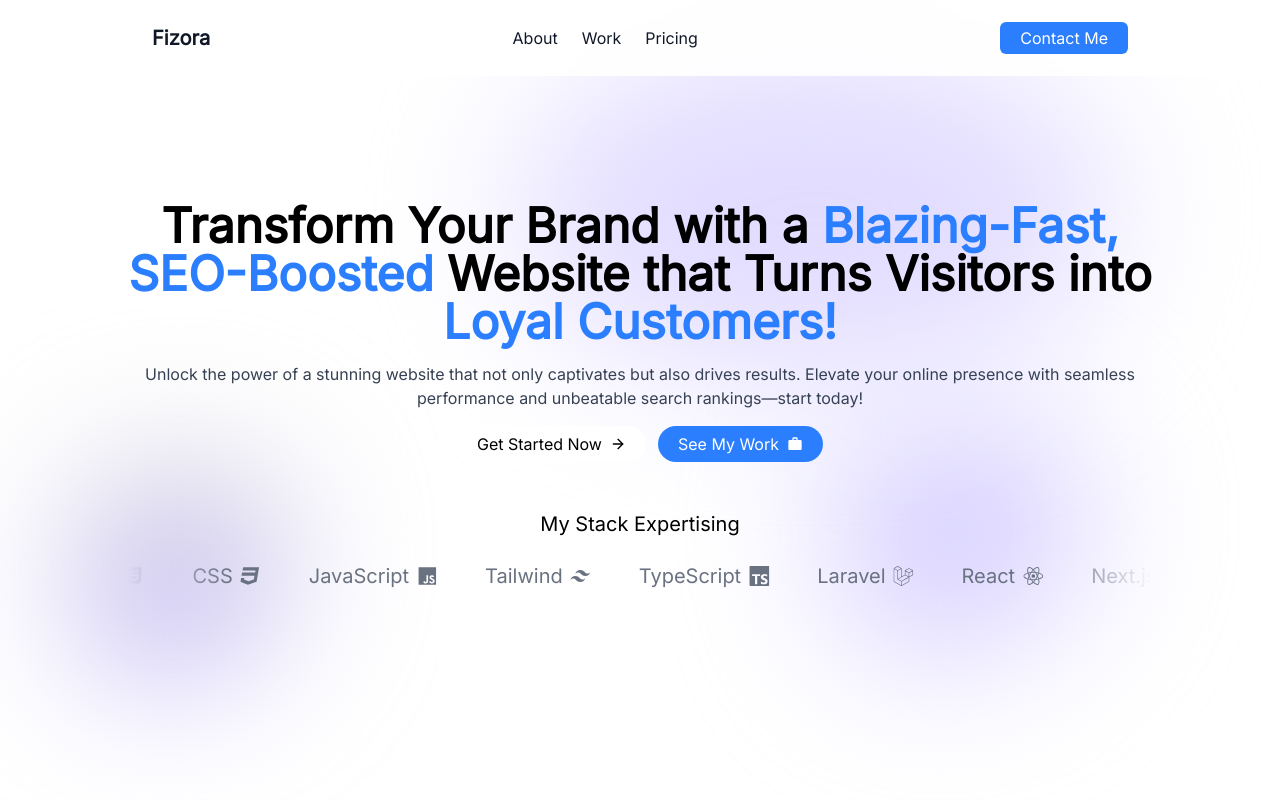
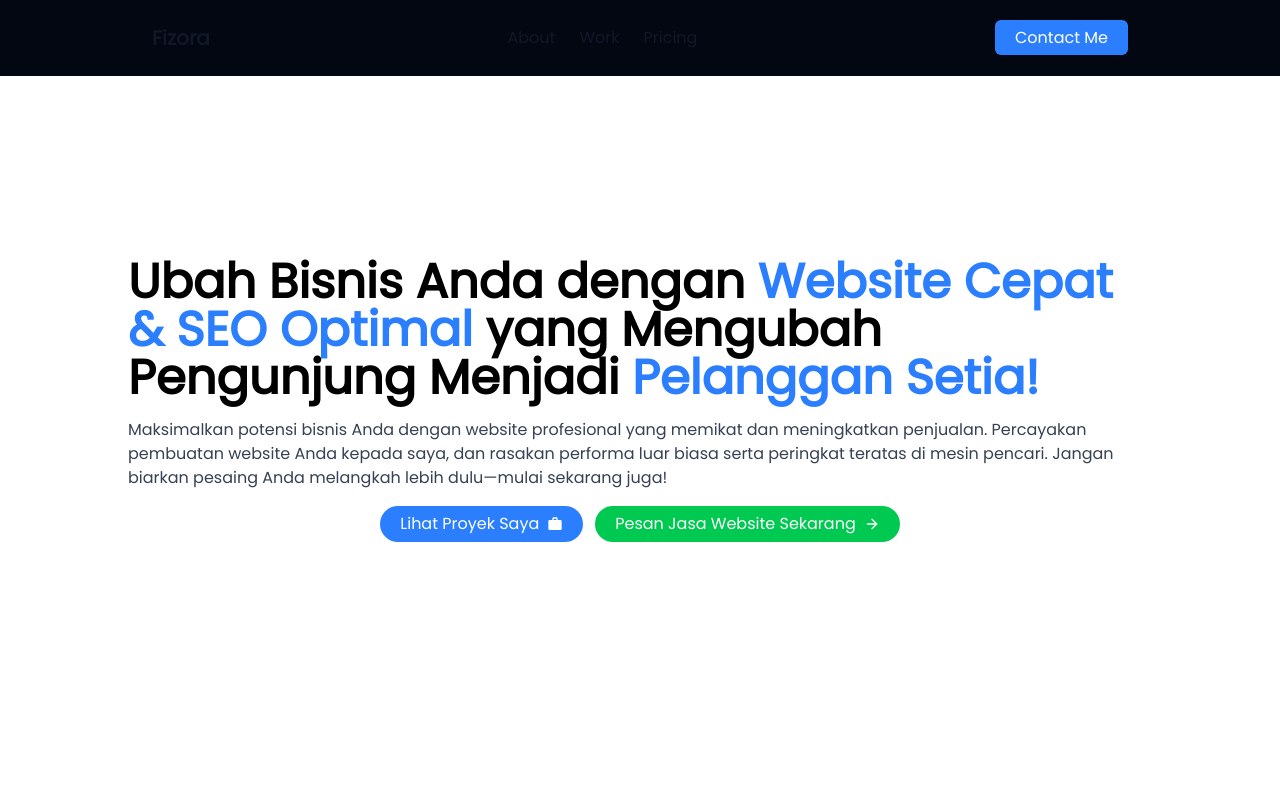
Before and after one commit to Fizora/faiz, a Next.js app: page / in a window 1280 px wide. Shown: the top 800 px of the page. Built offline with nearby package versions, Linux system fonts and the light colour scheme.

Commit message:
update 25/08/2025

```diff
--- a/src/app/layout.jsx
+++ b/src/app/layout.jsx
@@ -1,7 +1,7 @@
-import { Inter } from "next/font/google";
+import { Poppins } from "next/font/google";
 import "./globals.css";
 
-const font = Inter({
+const font = Poppins({
   subsets: ["latin"],
   weight: ["400"],
 });
--- a/src/app/page.jsx
+++ b/src/app/page.jsx
@@ -2,7 +2,7 @@
 import Navbar from "@/components/Navbar";
 import Hero from "@/components/Hero";
 import Project from "@/components/Project";
-import About from "@/components/About";
+import Step from "@/components/Step";
 import Pricing from "@/components/Pricing";
 import Footer from "@/components/Footer";
 import "aos/dist/aos.css";
@@ -21,7 +21,7 @@ export default function Home() {
     <div className="min-h-screen bg-white">
       <Navbar />
       <Hero />
-      <About />
+      <Step />
       <Project />
       <Pricing />
       <Footer />
--- a/src/components/Hero.jsx
+++ b/src/components/Hero.jsx
@@ -1,73 +1,45 @@
 import Link from "next/link";
-import { FaCss3, FaHtml5, FaJs } from "react-icons/fa";
-import { RiNextjsFill, RiTailwindCssFill } from "react-icons/ri";
-import { SiLaravel, SiReact, SiTypescript } from "react-icons/si";
 import { MdWork } from "react-icons/md";
 import { LuAArrowUp, LuArrowRight } from "react-icons/lu";
 
 export default function Hero() {
   return (
-    <section className="px-3 bg-[url('/pattern.svg')] bg-cover bg-center">
-      <div className="mx-auto max-w-5xl min-h-screen space-y-4 text-center flex flex-col items-center justify-center relative">
+    <section className="px-3  bg-cover bg-center">
+      <div className="mx-auto max-w-5xl min-h-screen space-y-4  flex flex-col items-center justify-center relative">
         <h1 className="text-4xl md:text-5xl font-bold">
-          Transform Your Brand with a{" "}
-          <span className="text-blue-500">Blazing-Fast, SEO-Boosted</span>{" "}
-          Website that Turns Visitors into{" "}
-          <span className="text-blue-500">Loyal Customers!</span>
+          Ubah Bisnis Anda dengan{" "}
+          <span className="text-blue-500">Website Cepat & SEO Optimal</span>{" "}
+          yang Mengubah Pengunjung Menjadi{" "}
+          <span className="text-blue-500">Pelanggan Setia!</span>
         </h1>
         <p
           className="text-gray-700 text-base"
           data-aos="zoom-in-up"
           data-aos-delay="300"
         >
-          Unlock the power of a stunning website that not only captivates but
-          also drives results. Elevate your online presence with seamless
-          performance and unbeatable search rankings—start today!
+          Maksimalkan potensi bisnis Anda dengan website profesional yang
+          memikat dan meningkatkan penjualan. Percayakan pembuatan website Anda
+          kepada saya, dan rasakan performa luar biasa serta peringkat teratas
+          di mesin pencari. Jangan biarkan pesaing Anda melangkah lebih
+          dulu—mulai sekarang juga!
         </p>
-        <div className="flex items-center gap-3 text-md font-medium">
-          <Link
-            href="#contact"
-            className="flex items-center gap-2 px-5 py-1.5 rounded-full bg-white hover:bg-gray-100 transition-colors"
-            data-aos="zoom-in-up"
-            data-aos-delay="400"
-          >
-            Get Started Now
-            <LuArrowRight />
-          </Link>
+        <div className="flex items-center gap-3 text-md font-medium justify-start">
           <Link
             href="#projects"
             className="flex items-center gap-2 px-5 py-1.5 rounded-full bg-blue-500 text-white hover:bg-blue-600 transition-colors"
             data-aos="zoom-in-up"
+            data-aos-delay="400"
+          >
+            Lihat Proyek Saya <MdWork />
+          </Link>
+          <Link
+            href="#contact"
+            className="flex items-center gap-2 px-5 py-1.5 rounded-full bg-green-500 text-white hover:bg-green-600 transition-colors"
+            data-aos="zoom-in-up"
             data-aos-delay="500"
           >
-            See My Work <MdWork />
+            Pesan Jasa Website Sekarang <LuArrowRight />
           </Link>
-        </div>
-        <h1 className="font-medium text-xl text-center mt-8" data-aos="fade-up">
-          My Stack Expertising
-        </h1>
-        <div className="marquee-wrapper mx-auto md:max-w-5xl w-full">
-          <div className="marquee">
-            {[...Array(2)].flatMap((_, j) =>
-              [
-                ["HTML", <FaHtml5 />],
-                ["CSS", <FaCss3 />],
-                ["JavaScript", <FaJs />],
-                ["Tailwind", <RiTailwindCssFill />],
-                ["TypeScript", <SiTypescript />],
-                ["Laravel", <SiLaravel />],
-                ["React", <SiReact />],
-                ["Next.js", <RiNextjsFill />],
-              ].map(([label, icon], i) => (
-                <span
-                  key={`${j}-${i}`}
-                  className="inline-flex items-center gap-2 px-4 py-2 mx-2 text-xl text-gray-500 rounded-full hover:bg-gray-100 transition-colors"
-                >
-                  {label} {icon}
-                </span>
-              ))
-            )}
-          </div>
         </div>
       </div>
     </section>
--- a/src/components/Navbar.jsx
+++ b/src/components/Navbar.jsx
@@ -7,7 +7,7 @@ const Navbar = () => {
   const [isOpen, setIsOpen] = useState(false);
 
   return (
-    <div className="top-0 left-0 fixed z-50 w-full p-2 bg-white/90 backdrop-blur-sm">
+    <div className="top-0 left-0 fixed z-50 w-full p-2 bg-gray-950 ">
       <header className="mx-auto px-4 md:px-6 py-4 max-w-5xl flex justify-between items-center rounded-md">
         <div className="font-bold text-xl text-gray-900">
           <p>Fizora</p>
```
Also changed, not shown: src/components/Step.jsx (renamed from src/components/About.jsx).
